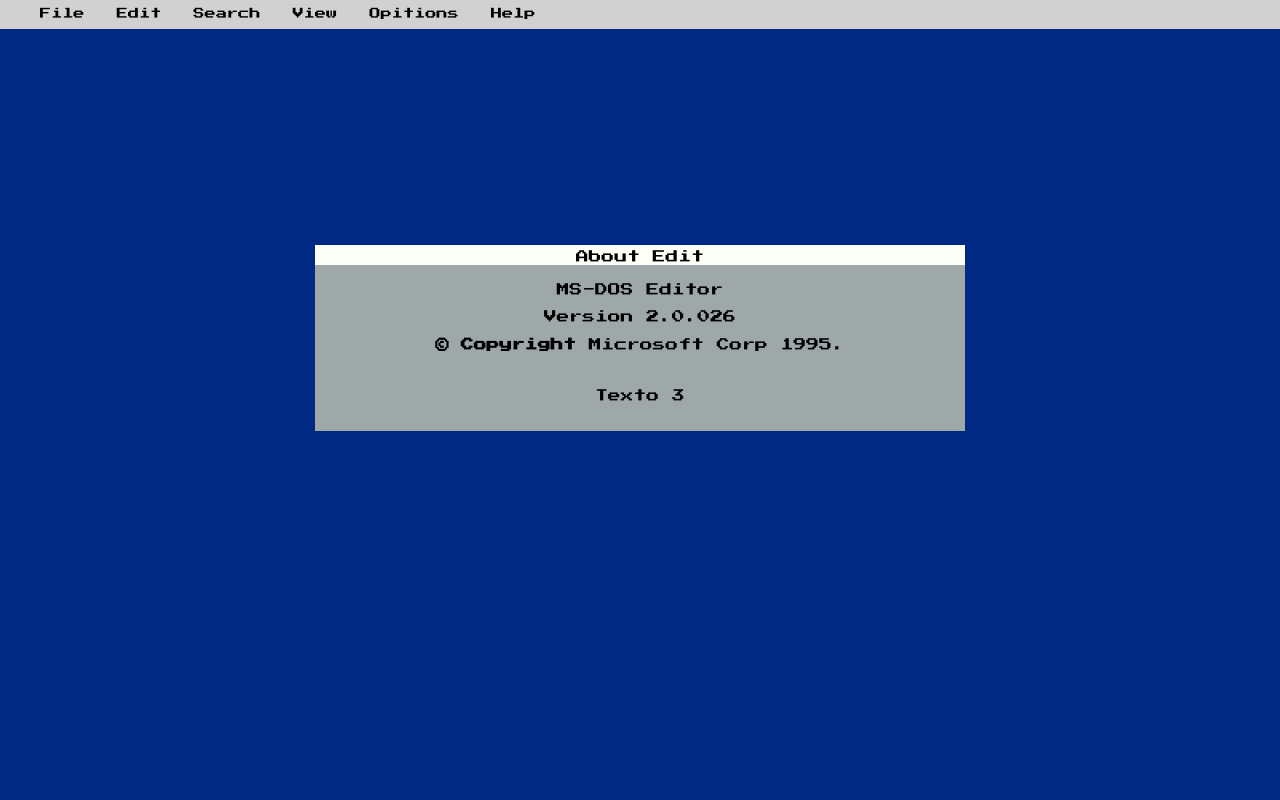
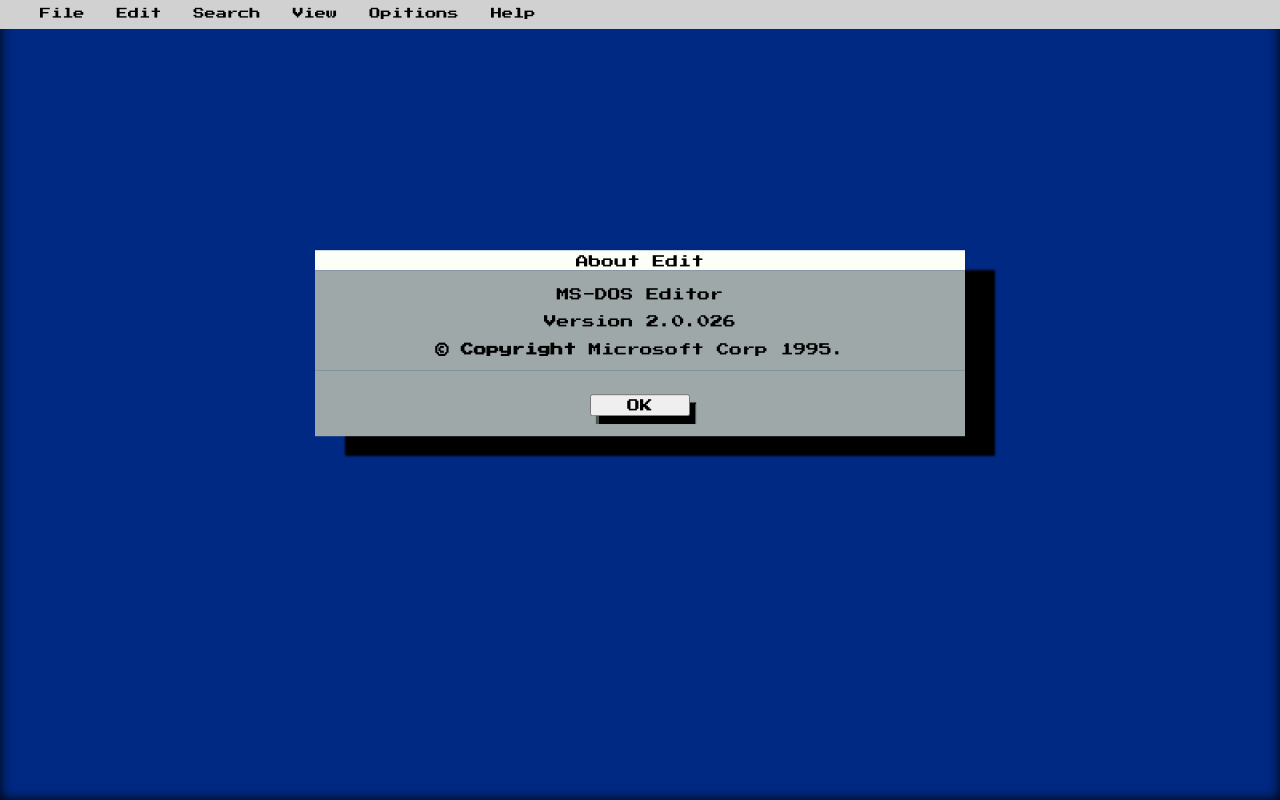
Before and after one commit to deni-rocha/Project-X, a plain HTML site: page pag windows/index.html in a window 1280 px wide. Drawn offline with Linux system fonts and the light colour scheme.

Commit message:
add shadows

```diff
--- a/pag windows/index.html
+++ b/pag windows/index.html
@@ -24,13 +24,13 @@
 
   <main class="main">
       <section class="janela">
-          <div class="janela-item1"> About Edit</div>
+          <div class="janela-item1"> <p>About Edit</p></div>
           <div class="janela-item2">
             <p>MS-DOS Editor</p>
             <p>Version 2.0.026</p>
             <p> <strong>&copy; Copyright</strong> Microsoft Corp 1995. </p>
           </div>
-          <div class="janela-item3"> Texto 3</div>
+          <div class="janela-item3"> <button>OK</button> </div>
       </section>
   </main>
 
--- a/pag windows/style.css
+++ b/pag windows/style.css
@@ -1,6 +1,7 @@
 .corpo{
   height: 100vh;
   background: #002984;
+  box-shadow: inset 0 0 1em black;
   font-family: 'Press Start 2P', cursive;
   font-size: 0.8rem;
   display: grid;
@@ -40,12 +41,12 @@
   margin-left: 2rem;
 }
 .janela {
+  box-shadow: 30px 20px 2px black;
   position: relative;
-  transform: translateY(50%);
+  transform: translateY(70%);
   margin: 0 auto;
   text-align: center;
   width: 650px;
-  height: 250px;
   display: grid;
   grid-template-areas: "Texto1" "Texto2" "Texto3";
   grid-template-columns: auto;
@@ -55,7 +56,7 @@
 .janela-item1 {
   background: #FCFFF5;
   grid-area: Texto1;
-  padding: 0.3rem 0 0.1rem 0;
+
 }
 
 .janela-item2 {
@@ -70,3 +71,15 @@
   grid-area: Texto3;
   padding: 1.5rem 0 0.1rem 0;
 }
+
+.janela-item1 p {
+  margin-block-start: 0.3rem;
+  margin-block-end: 0;
+}
+
+.janela-item3 button {
+  padding: 0.2rem 0 0 0;
+  width: 100px;
+  box-shadow: 6px 8px 1px black;
+
+}
```
